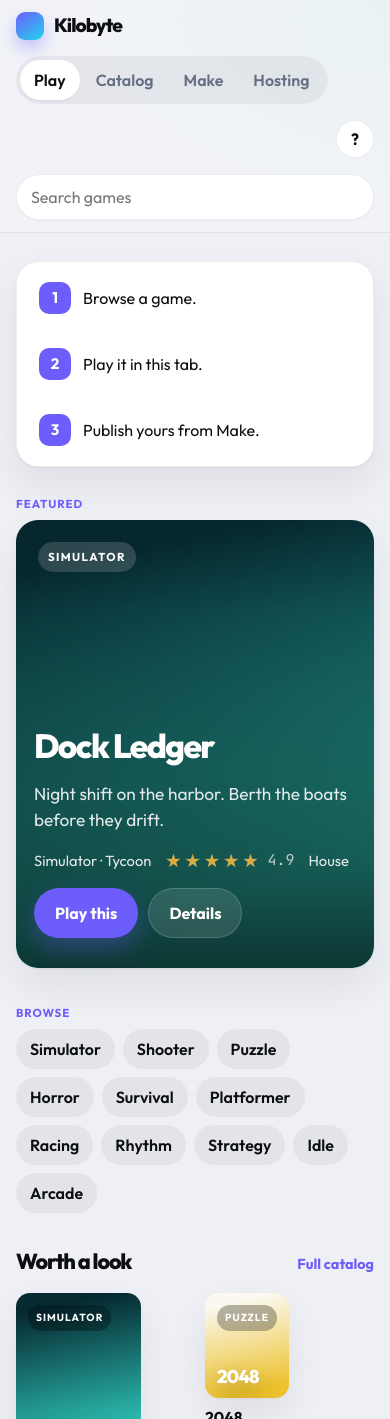
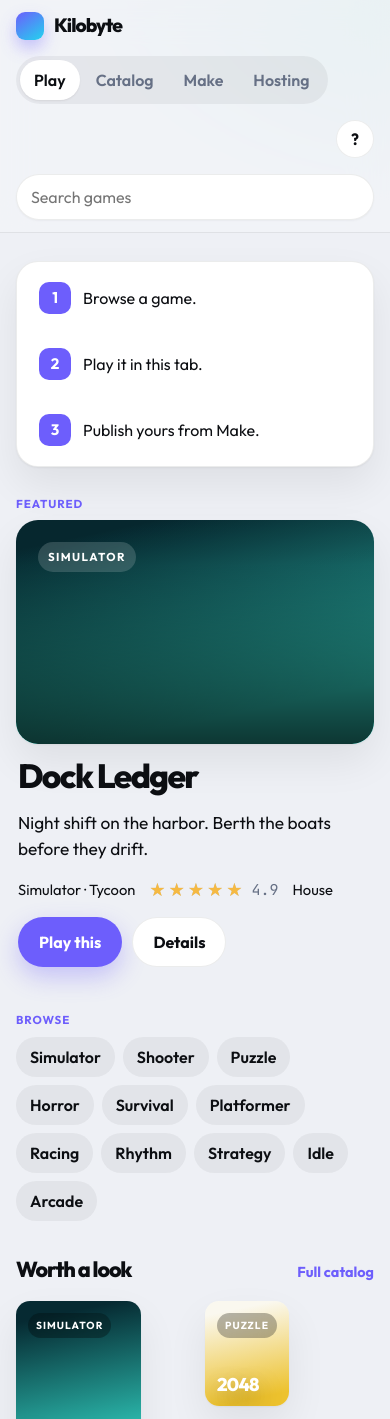
Before and after one commit to michaelnjoku347/KiloByte, a React (Vite) app: page / in a window 390 px wide. Shown: the top 1419 px of the page. Built offline with nearby package versions, Linux system fonts and the light colour scheme.

Commit message:
Stack the featured game on small screens instead of overlaying it.
Narrow viewports were crushing the hero copy. The banner and details
now sit one after the other, and the page no longer scrolls sideways.

```diff
--- a/src/App.css
+++ b/src/App.css
@@ -1464,24 +1464,67 @@ h2 {
   .studio-grid,
   .play-head,
   .dash-stats,
-  .lead-spread,
   .dossier,
   .you-split,
   .you-card {
     grid-template-columns: 1fr;
   }
 
+  .lead-spread {
+    display: flex;
+    flex-direction: column;
+    min-height: 0;
+  }
+
   .lead-poster {
-    min-height: 280px;
-    aspect-ratio: 4 / 5;
+    grid-area: auto;
+    min-height: 200px;
+    aspect-ratio: 16 / 10;
   }
 
   .lead-body {
-    padding: 20px 18px 22px;
+    grid-area: auto;
+    position: static;
+    align-self: stretch;
+    padding: 16px 2px 0;
+    color: inherit;
+    max-width: none;
+    pointer-events: auto;
+  }
+
+  .lead-body .eyebrow {
+    color: var(--ember);
+  }
+
+  .lead-body .lede,
+  .lead-body .meter-line,
+  .lead-body h1 {
+    color: inherit;
+  }
+
+  .lead-body .lede,
+  .lead-body .meter-line {
+    opacity: 1;
+  }
+
+  .lead-body .ghost-btn {
+    background: var(--panel);
+    border-color: var(--line);
+    color: var(--ink);
+    backdrop-filter: none;
+  }
+
+  .lead-rating .star-empty {
+    color: color-mix(in srgb, var(--ink) 18%, transparent);
+  }
+
+  .lead-rating .star-num {
+    color: var(--muted);
   }
 
   .nav {
     overflow-x: auto;
+    max-width: 100%;
   }
 
   .top-meta .import-btn {
--- a/src/index.css
+++ b/src/index.css
@@ -74,6 +74,11 @@ body,
   min-height: 100%;
 }
 
+html,
+body {
+  overflow-x: hidden;
+}
+
 body {
   margin: 0;
   min-width: 320px;
```
